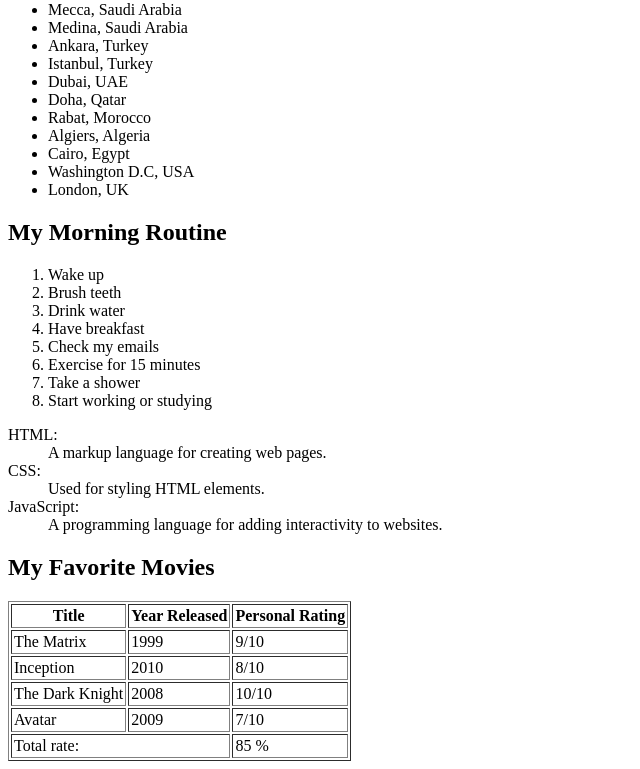
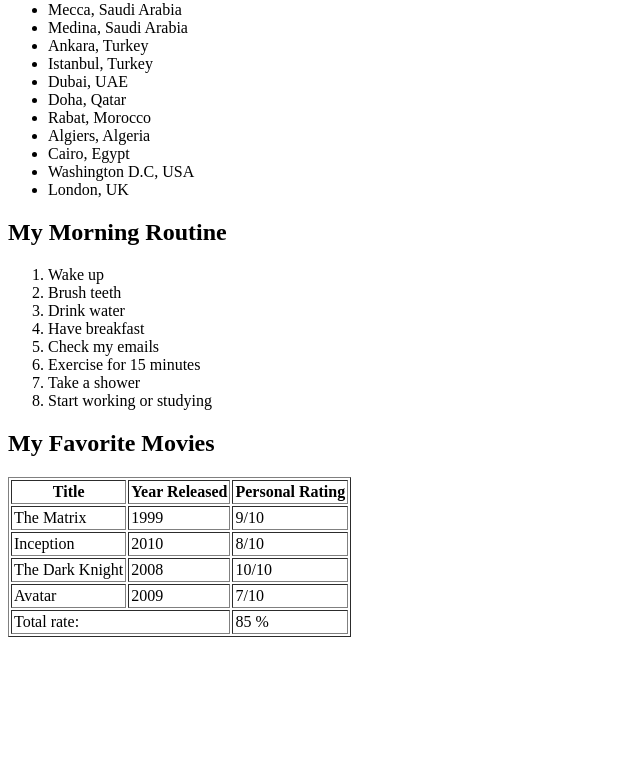
Before and after one commit to injineerdaacad/dugsiiye-exercises, a plain HTML site: page html/html-exercise-3.html in a window 1280 px wide. Shown: the part 79-848 px from the top of the page, without its empty margins (0-640 px from the left). After the commit the page ends 800 px from the top, so only its background shows below. Drawn offline with Linux system fonts and the light colour scheme.

Commit message:
Code baan ka tiray

```diff
--- a/html/html-exercise-3.html
+++ b/html/html-exercise-3.html
@@ -33,17 +33,6 @@
       <li>Take a shower</li>
       <li>Start working or studying</li>
     </ol>
-
-    <dl>
-      <dt>HTML&colon;</dt>
-      <dd>A markup language for creating web pages.</dd>
-
-      <dt>CSS&colon;</dt>
-      <dd>Used for styling HTML elements.</dd>
-
-      <dt>JavaScript&colon;</dt>
-      <dd>A programming language for adding interactivity to websites.</dd>
-    </dl>
 
     <!-- Exercise 2: Data Table -->
     <h2>My Favorite Movies</h2>
```
